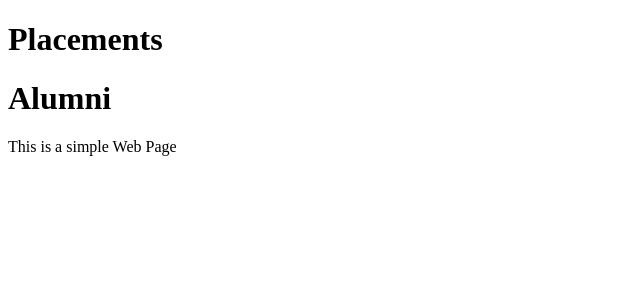
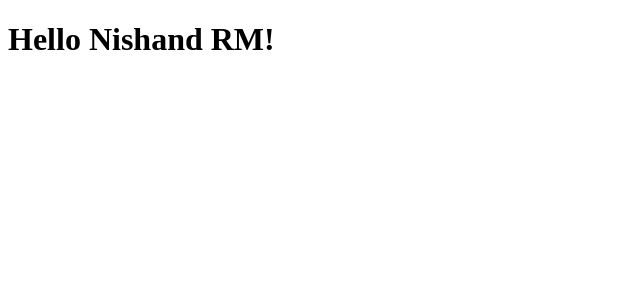
Before and after one commit to Nishand-RM/shopping, a React (Vite) app: page / in a window 1280 px wide. Shown: the top 300 px of the page, without its empty margins (0-640 px from the left). Built offline with nearby package versions, Linux system fonts and the light colour scheme.

Commit message:
creating component only in main.jsx

```diff
--- a/src/App.jsx
+++ /dev/null
@@ -1,37 +0,0 @@
-function Description() {
-  return <p>This is a simple Web Page</p>
-}
-
-function Heading(props) {
-
-  console.log(props);
-
-  return <h1>{ props.data }</h1>
-}
-
-function Header() {
-
-  const headingData = ["Placements", "Alumni"];
-
-  return (
-    <div>
-      <Heading
-        data={headingData[0]}
-      />
-      <Heading
-        data={headingData[1]}
-      />
-      <Description />
-    </div>
-  )
-}
-
-function App() {
-  return (
-    <div>
-      <Header />
-    </div>
-  )
-}
-
-export default App;
--- a/src/main.jsx
+++ b/src/main.jsx
@@ -1,10 +1,6 @@
 import React from 'react'
 import ReactDOM from 'react-dom/client'
-import App from './App.jsx'
-import './index.css'
 
 ReactDOM.createRoot(document.getElementById('root')).render(
-  <React.StrictMode>
-  <App />
-</React.StrictMode>,
+ <h1>Hello Nishand RM!</h1>
 )
```
Also changed, not shown: src/App.css (deleted), src/index.css (deleted).
